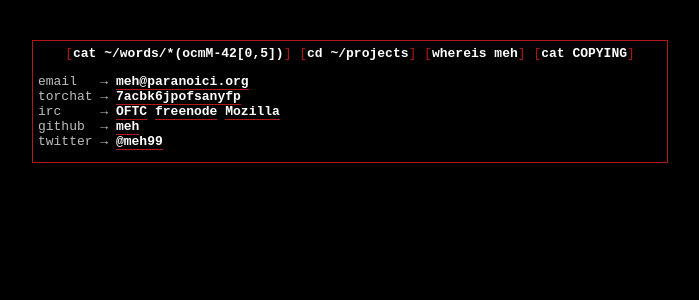
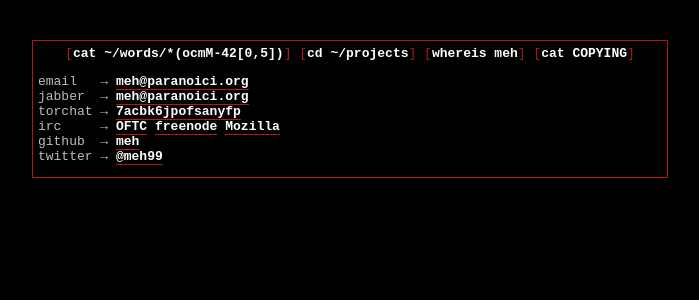
Before and after one commit to meh/meh.github.io, a Jekyll site: the page built from whereis.html, in a window 1280 px wide. Shown: the top 300 px of the page, without its empty margins (290-989 px from the left). Built offline with Jekyll 4.4.1, drawn with Linux system fonts in a browser that asks for light colours.

Commit message:
whereis: add jabber

```diff
--- a/whereis.html
+++ b/whereis.html
@@ -8,6 +8,7 @@ comments: false
 
 <pre style="background: none !important;">
 email   → <a href="mailto:meh@paranoici.org">meh@paranoici.org</a>
+jabber  → <a href="jabber://meh@paranoici.org">meh@paranoici.org</a>
 torchat → <a href="torchat://7acbk6jpofsanyfp">7acbk6jpofsanyfp</a>
 irc     → <a href="irc://irc.oftc.net/meh,isnick">OFTC</a> <a href="irc://irc.freenode.net/meh`,isnick">freenode</a> <a href="irc://irc.mozilla.org/meh,isnick">Mozilla</a>
 github  → <a href="https://github.com/meh">meh</a>
```
